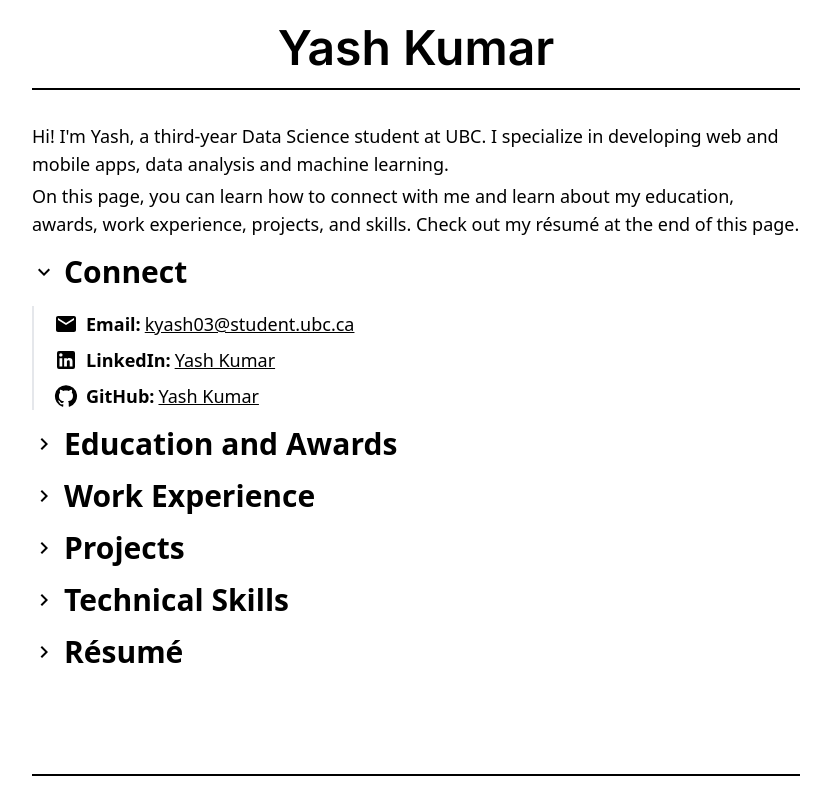
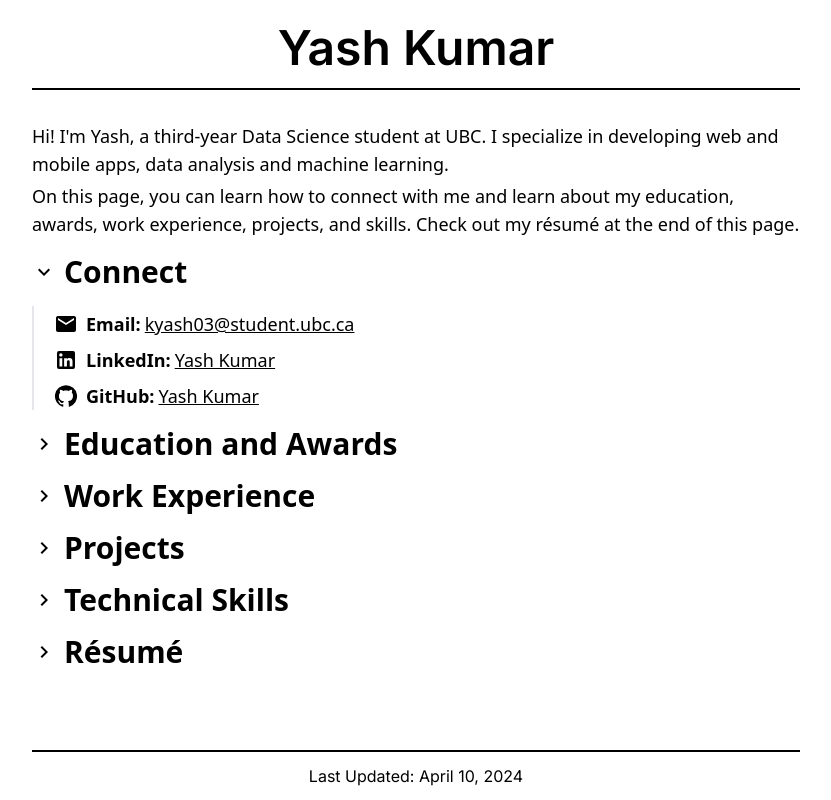
Before and after one commit to KYash03/PersonalWebsite, a Next.js app: page / in a window 1280 px wide. Shown: the whole page, without its empty margins (224-1055 px from the left). Built offline with nearby package versions, Linux system fonts and the light colour scheme.

Commit message:
Update Footer.tsx

```diff
--- a/app/components/Footer.tsx
+++ b/app/components/Footer.tsx
@@ -2,8 +2,7 @@ export default function Connect() {
   const lastUpdatedDate = "April 10, 2024";
   return (
     <div className="text-center py-3 border-t-2 border-black mt-8 w-full max-w-screen-md mx-auto">
-{/*       <p>Last Updated: {lastUpdatedDate}</p> */}
-      <p></p>
+      <p>Last Updated: {lastUpdatedDate}</p>
     </div>
   );
 }
```
